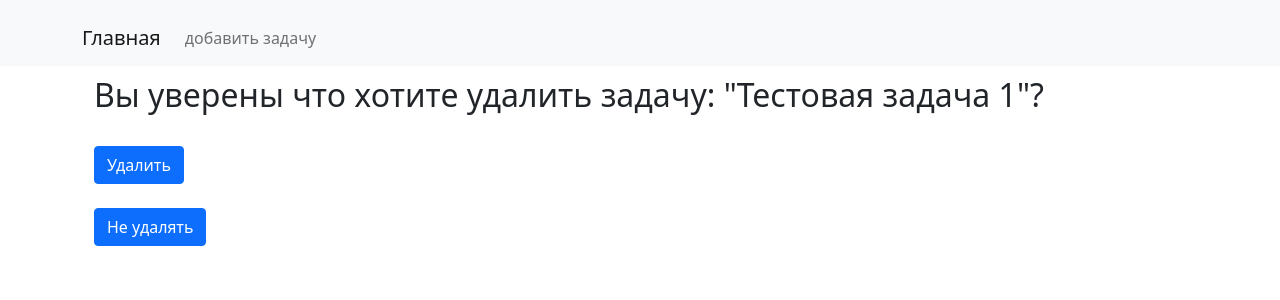
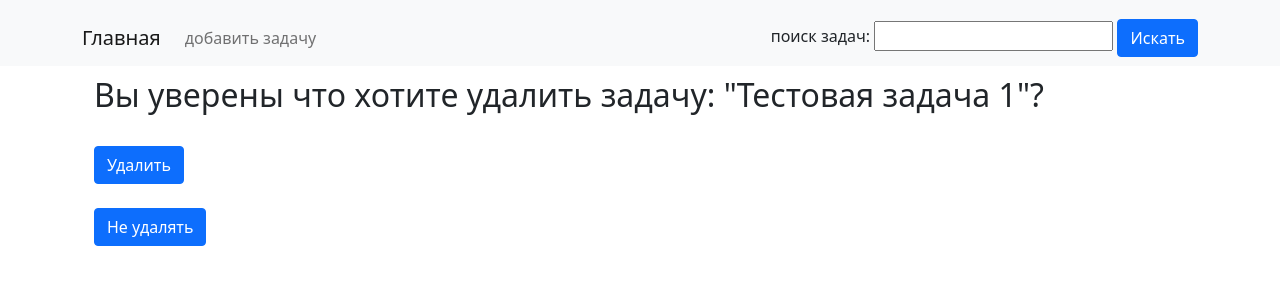
Before and after one commit to faralost/Todo, a Django app: page /task/1/delete/ in a window 1280 px wide. Shown: the top 300 px of the page. Run offline with Django 4.2, Linux system fonts and the light colour scheme; data comes from the database, SQL or seed files in the repository.

Commit message:
added our own context_processor for our simple search form

```diff
--- a/homework45/settings.py
+++ b/homework45/settings.py
@@ -64,6 +64,8 @@ TEMPLATES = [
                 'django.template.context_processors.request',
                 'django.contrib.auth.context_processors.auth',
                 'django.contrib.messages.context_processors.messages',
+
+                'todolistapp.context_processors.search_processor',
             ],
         },
     },
--- /dev/null
+++ b/todolistapp/context_processors.py
@@ -0,0 +1,6 @@
+from todolistapp.forms import SimpleSearchForm
+
+
+def search_processor(request):
+    form = SimpleSearchForm(request.GET)
+    return {"search_form": form}
--- a/todolistapp/forms.py
+++ b/todolistapp/forms.py
@@ -22,4 +22,4 @@ class TaskForm(forms.ModelForm):
 
 
 class SimpleSearchForm(forms.Form):
-    search = forms.CharField(max_length=100, required=False, label='')
+    search = forms.CharField(max_length=100, required=False, label='поиск задач')
--- a/todolistapp/templates/base.html
+++ b/todolistapp/templates/base.html
@@ -28,6 +28,7 @@
                     </li>
                 {% endblock %}
             </ul>
+        {% include 'partial/simple_search.html' with form=search_form%}
         </div>
     </div>
 </nav>
--- a/todolistapp/templates/index.html
+++ b/todolistapp/templates/index.html
@@ -5,7 +5,6 @@
 {% block task-list %}{% endblock %}
 
 {% block content %}
-    {% include 'partial/simple_search.html' %}
     <br>
     {% if is_paginated %}
         {% include 'partial/pagination.html' %}
--- a/todolistapp/templates/partial/simple_search.html
+++ b/todolistapp/templates/partial/simple_search.html
@@ -1,7 +1,7 @@
-<form action="" method="GET">
-    <label for="{{ form.search.id_for_label }}">{{ form.search.label }}</label>
+<form class="ms-auto" action="{% url 'index' %}" method="GET">
+    <label for="{{ form.search.id_for_label }}">{{ form.search.label }}:</label>
     {{ form.search }}
-    <button type="submit" class="btn btn-primary" value="Search">Искать</button>
+    <button type="submit" class="btn btn-primary">Искать</button>
     {% for error in form.search.errors %}
         <p class="form-error">{{ error }}</p>
     {% endfor %}
```
